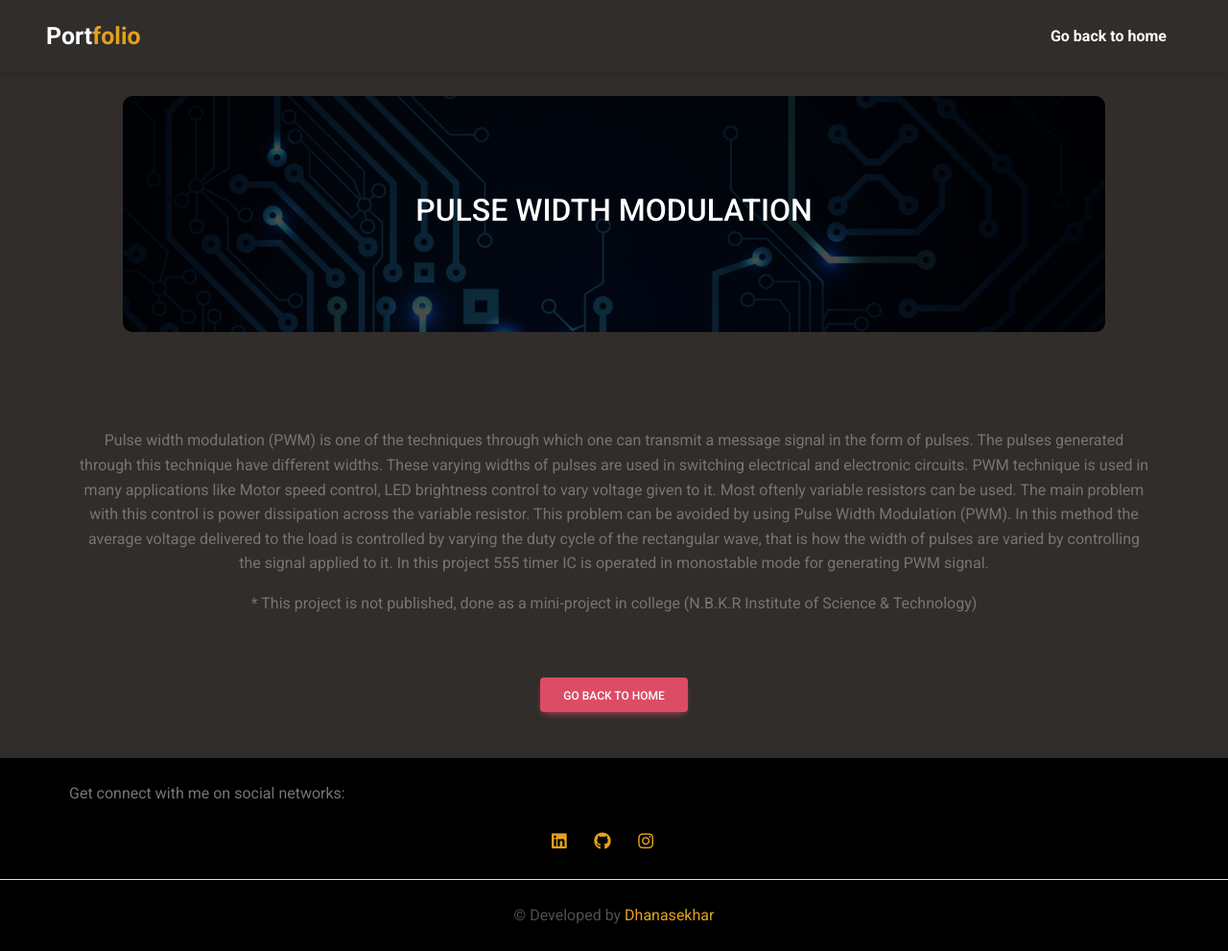
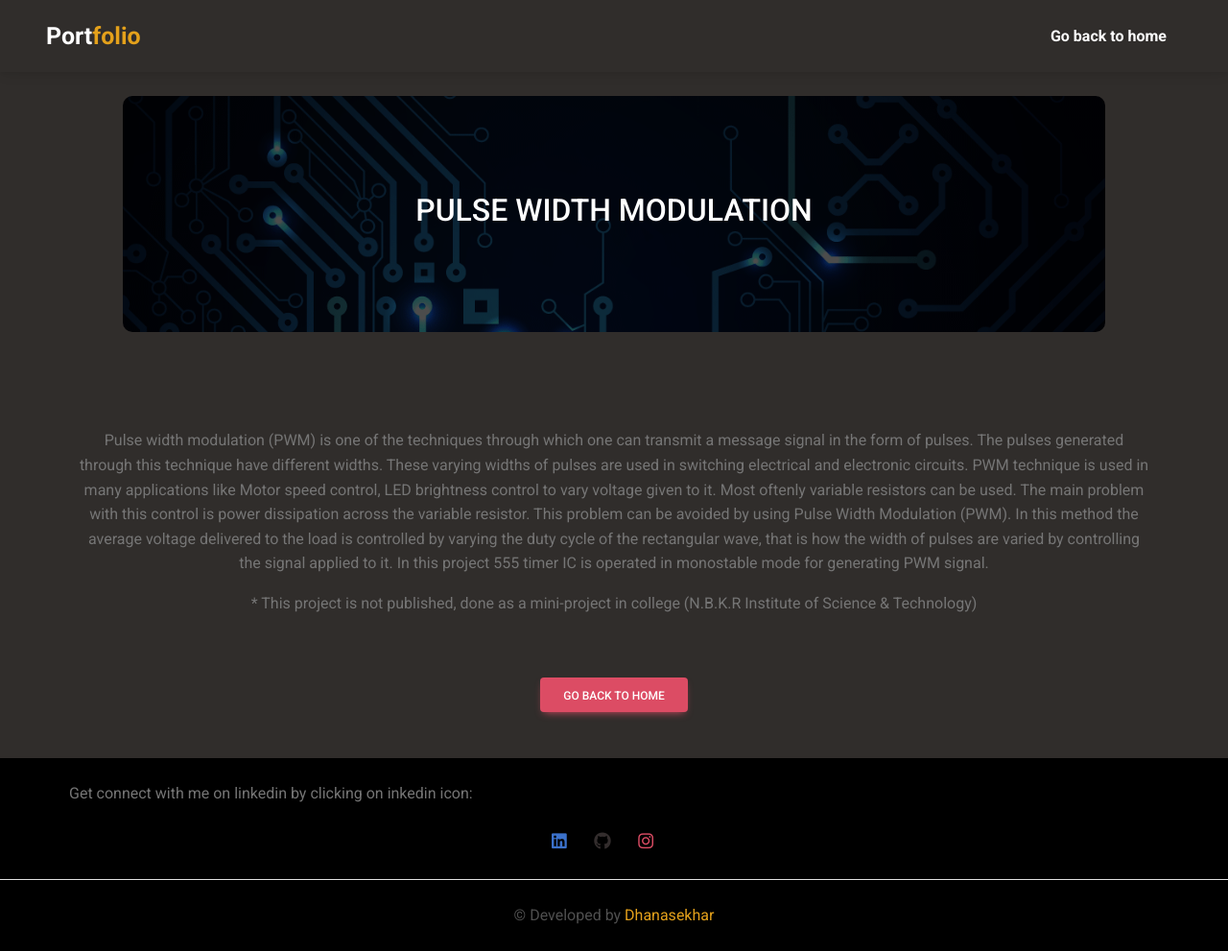
Before and after one commit to Dhanasekhar78/portfolio, a plain HTML site: page pwm.html in a window 1280 px wide. Shown: the whole page at 96% size. Drawn offline with nearby package versions, Linux system fonts and the light colour scheme.

Commit message:
Update pwm.html

```diff
--- a/pwm.html
+++ b/pwm.html
@@ -80,26 +80,26 @@
 
 </section>
 
-<!-- Footer -->
+ <!-- Footer -->
     <footer class=" " id="contact">
       <!-- Section: Social media -->
       <section class="justify-content-center justify-content-lg-between p-4 border-bottom "
         style="background-color: black; width:100%;">
         <!-- Left -->
         <div class="me-5 text-muted ms-5 "  >
-         <span>Get connect with me on social networks: </span>
+          <span>Get connect with me on linkedin by clicking on inkedin icon: </span>
         </div>
         <!-- Left -->
         <!-- Right -->
         <div class="text-center mt-4 text-warning" style="font-size: 18px;">
           <a href="https://www.linkedin.com/in/dhanasekharg/" class="me-4 mt-2 text-reset " target="_blank">
-            <i class="fab fa-linkedin"></i>
+            <span class="text-primary"><i class="fab fa-linkedin"></i></span>
           </a>
           <a href="https://github.com/Dhanasekhar78" class="me-4 mt-2 text-reset " target="_blank">
-            <i class="fab fa-github"></i>
+            <span class="text-dark"><i class="fab fa-github"></i></span>
           </a>
           <a href="https://www.instagram.com/dhanasekhar_7/" class="me-4 mt-2 text-reset " target="_blank">
-            <i class="fab fa-instagram"></i>
+            <span class="text-danger"><i class="fab fa-instagram"></i></span>
           </a>
 
         </div>
```
